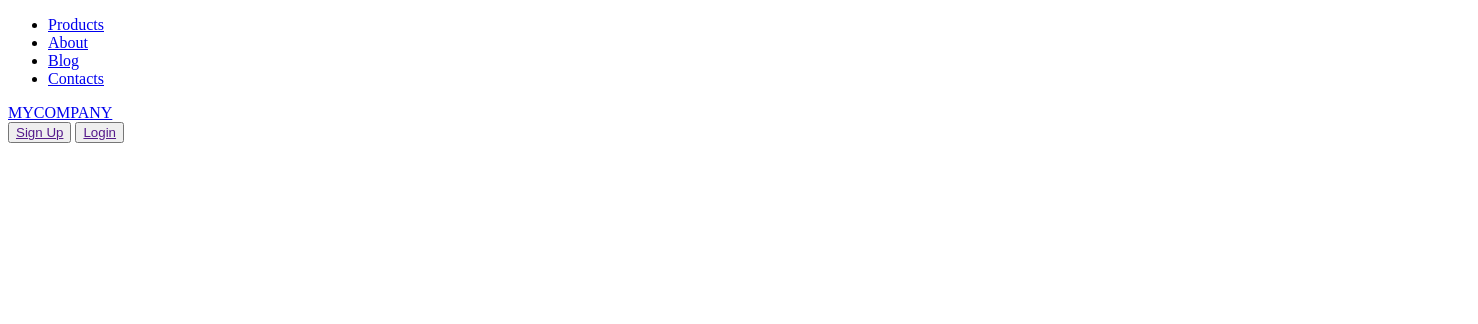
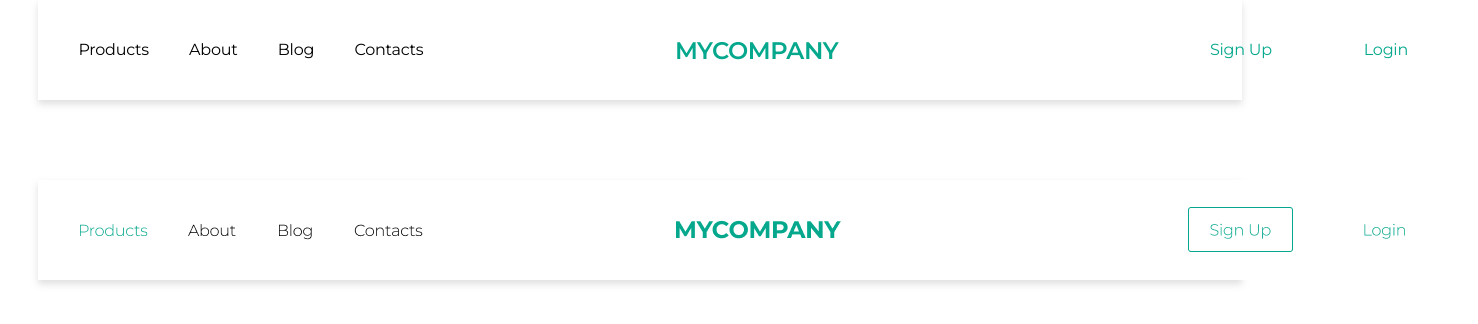
Before and after one commit to R2-D2-2/-, a plain HTML site: page Practice 12.02.23 menu/index.html in a window 1280 px wide. Shown: the whole page, 1478 px wide, since content can reach past the window. Drawn offline with Linux system fonts and the light colour scheme.

Commit message:
modified

```diff
--- a/Practice 12.02.23 menu/css/main.css
+++ b/Practice 12.02.23 menu/css/main.css
@@ -0,0 +1,143 @@
+*{
+    margin: 0;
+    padding: 0;
+}
+
+body {
+    width: 100%;
+}
+
+.header {
+    margin: 0 3%;
+    width: 94%;
+    height: 100px;
+    box-shadow: 0px 4px 7px rgba(129, 129, 129, 0.25);
+    box-sizing: border-box;
+}
+
+.menu {
+    width: 1440px;
+    height: 100px;
+    display: flex;
+    align-items: center;
+    justify-content: space-between;
+}
+
+.menu__ul {
+    width: 345px;
+    height: 20px;
+    padding-left: 40px;
+
+    display: flex;
+    justify-content: space-between;
+    align-items: center;
+}
+
+.menu__li {
+    display: flex;
+}
+
+.menu__link {
+font-family: 'Montserrat';
+font-style: normal;
+font-weight: 300;
+font-size: 16px;
+line-height: 20px;
+text-decoration: none;
+
+letter-spacing: -0.015em;
+text-transform: capitalize;
+
+color: #000000;
+}
+
+.menu__link:hover {
+    color: #05A88D;
+}
+
+.menu__logo {
+    width: 167px;
+    height: 29px;
+    font-family: 'Montserrat';
+    font-style: normal;
+    font-weight: 700;
+    font-size: 24px;
+    line-height: 29px;
+    text-decoration: none;
+
+    display: flex;
+    letter-spacing: -0.015em;
+    color: #05A88D;
+}
+
+.menu__logo:hover {
+    text-decoration: underline;
+}
+
+.boxes {
+    width: 345px;
+    display: flex;
+    align-items: center;
+    justify-content: right;
+    padding-right: 40px;
+}
+
+.but {
+    width: 105px;
+    height: 45px;
+    background: none;
+    border: none;
+
+    display: flex;
+    justify-content: center;
+    align-items: center;
+    margin-left: 40px;
+}
+
+.menu__signup {
+    font-family: 'Montserrat';
+    font-style: normal;
+    font-weight: 300;
+    font-size: 16px;
+    line-height: 20px;
+    text-decoration: none;
+
+    letter-spacing: -0.015em;
+    display: flex;
+
+
+    color: #05A88D;
+}
+
+.but:hover {
+    border: 1px solid #05A88D;
+    border-radius: 3px;
+}
+
+.menu__login {
+    font-family: 'Montserrat';
+    font-style: normal;
+    font-weight: 300;
+    font-size: 16px;
+    line-height: 20px;
+    text-decoration: none;
+
+    letter-spacing: -0.015em;
+    display: flex;
+
+    color: #05A88D;
+}
+
+.but:hover {
+    border: 1px solid #05A88D;
+    border-radius: 3px;
+}
+
+.img {
+    width: 1440px;
+    height: 100px;
+    margin: 80px 3% 0 3%;
+    width: 94%;
+    height: 100px;
+    box-shadow: 0px 4px 7px rgba(129, 129, 129, 0.25);
+}
--- a/Practice 12.02.23 menu/index.html
+++ b/Practice 12.02.23 menu/index.html
@@ -13,23 +13,25 @@
 <body>
     <header class="header">
         <nav class="menu">
-            <div class="boxes">
+
                 <ul class="menu__ul">
                     <li class="menu__li"><a class="menu__link" href="#">Products</a></li>
                     <li class="menu__li"><a class="menu__link" href="#">About</a></li>
                     <li class="menu__li"><a class="menu__link" href="#">Blog</a></li>
                     <li class="menu__li"><a class="menu__link" href="#">Contacts</a></li>
                 </ul>
-            </div class="boxes">
-                <div class="boxes">
+
                 <a class="menu__logo" href="index.html">MYCOMPANY</a>
+
+            <div class="boxes">
+                <button class="but"><a class="menu__signup" href="">Sign Up</a></button>
+                <button class="but"><a class="menu__login" href="">Login</a></button>
             </div>
 
-            <div class="boxes">
-                <button><a class="menu__signup" href="">Sign Up</a></button>
-                <button><a class="menu__login" href="">Login</a></button>
-            </div>
         </nav>
     </header>
+    <div class="img">
+        <img src="Header_Practice.png" alt="">
+    </div>
 </body>
 </html>
```
Also changed, not shown: Practice 12.02.23 menu/Header_Practice.png (added).
